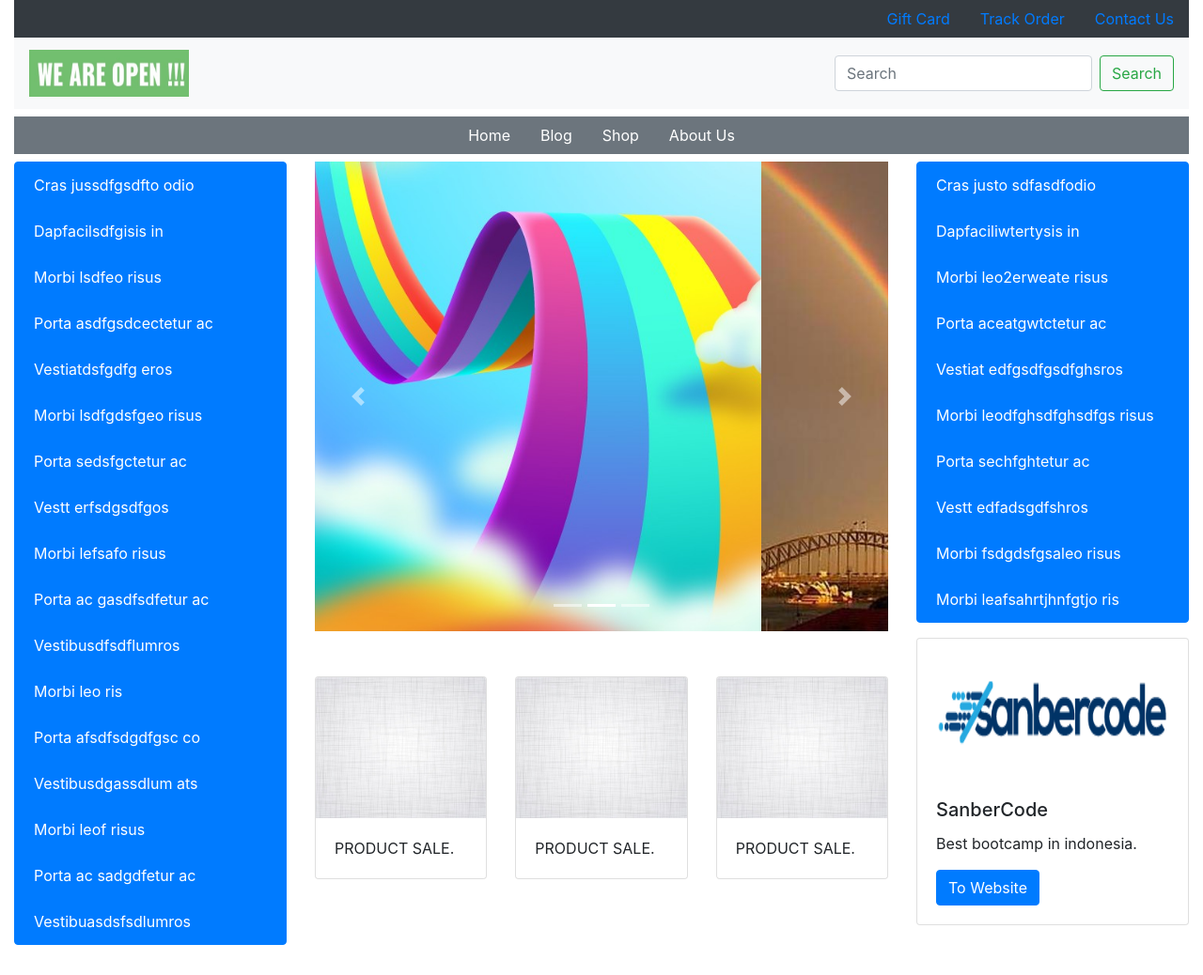
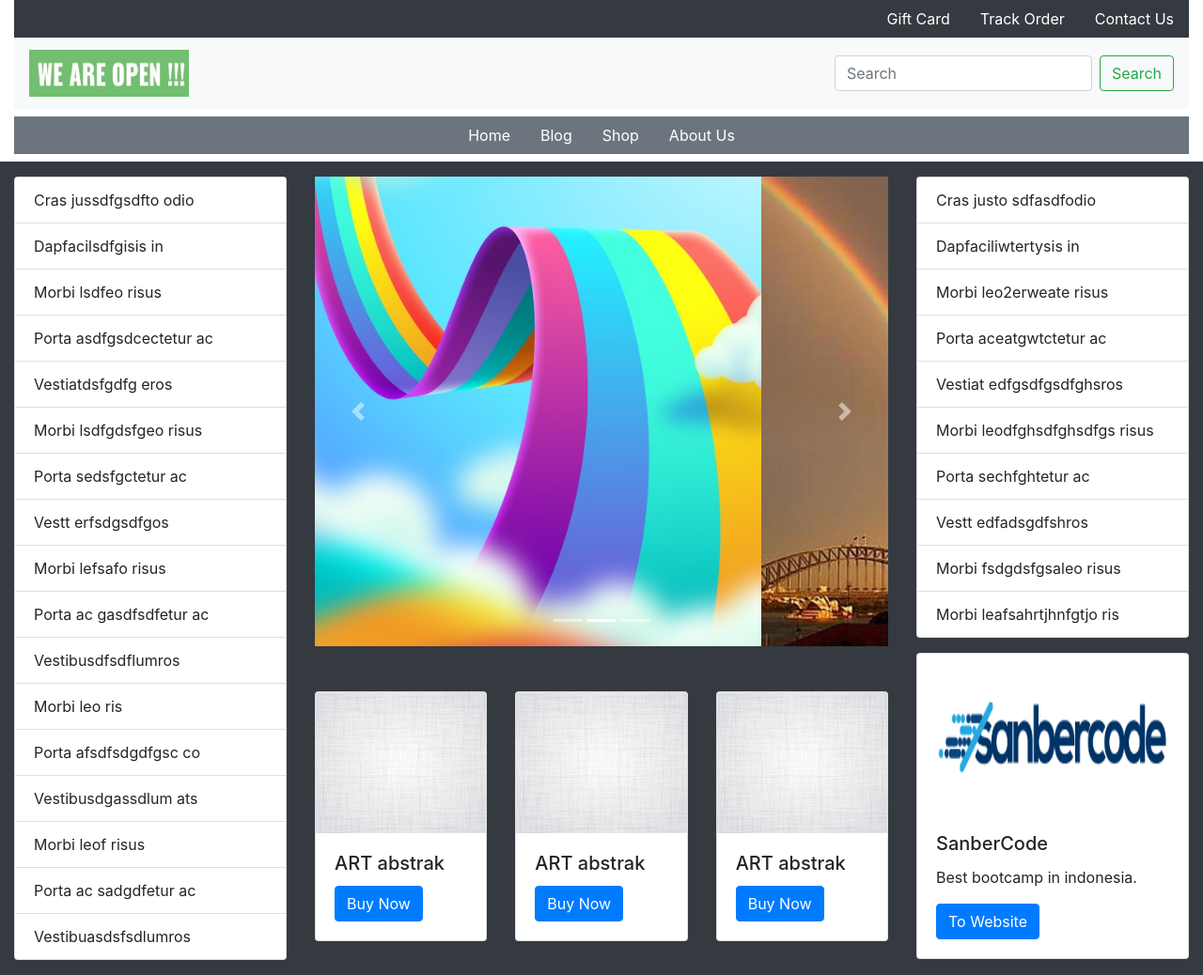
Before and after one commit to borntobealive/sanbercode-laravel, a plain HTML site: page bootstrap sanbercode/index.html in a window 1280 px wide. Shown: the whole page at 94% size. Before the commit the page ends 1006 px from the top, so only its background shows below. Drawn offline with nearby package versions, Linux system fonts and the light colour scheme.

Commit message:
Update index.html

```diff
--- a/bootstrap sanbercode/index.html
+++ b/bootstrap sanbercode/index.html
@@ -15,13 +15,13 @@
         <div class="d-flex justify-content-end bg-dark">
             <ul class="nav">
                 <li class="nav-item">
-                  <a class="nav-link active" href="#">Gift Card</a>
+                  <a class="nav-link text-white" href="#">Gift Card</a>
                 </li>
                 <li class="nav-item">
-                  <a class="nav-link" href="#">Track Order</a>
+                  <a class="nav-link text-white" href="#">Track Order</a>
                 </li>
                 <li class="nav-item">
-                  <a class="nav-link" href="#">Contact Us</a>
+                  <a class="nav-link text-white" href="#">Contact Us</a>
                 </li>
               </ul>
         </div>
@@ -41,7 +41,7 @@
         <div  class="d-flex justify-content-around bg-secondary mt-2">
             <ul class="nav">
                 <li class="nav-item">
-                  <a class="nav-link active text-white" href="#">Home</a>
+                  <a class="nav-link text-white" href="#">Home</a>
                 </li>
                 <li class="nav-item">
                   <a class="nav-link text-white" href="#">Blog</a>
@@ -56,29 +56,29 @@
         </div>
       </div>
       <div class="container-fluid mt-2">
-        <div class="row">
-            <div class="col-3">
+        <div class="row bg-dark">
+            <div class="col-3 mb-3 mt-3">
                 <ul class="list-group">
-                    <li class="list-group-item active">Cras jussdfgsdfto odio</li>
-                    <li class="list-group-item active">Dapfacilsdfgisis in</li>
-                    <li class="list-group-item active">Morbi lsdfeo risus</li>
-                    <li class="list-group-item active">Porta asdfgsdcectetur ac</li>
-                    <li class="list-group-item active">Vestiatdsfgdfg eros</li>
-                    <li class="list-group-item active">Morbi lsdfgdsfgeo risus</li>
-                    <li class="list-group-item active">Porta sedsfgctetur ac</li>
-                    <li class="list-group-item active">Vestt erfsdgsdfgos</li>
-                    <li class="list-group-item active">Morbi lefsafo risus</li>
-                    <li class="list-group-item active">Porta ac gasdfsdfetur ac</li>
-                    <li class="list-group-item active">Vestibusdfsdflumros</li>
-                    <li class="list-group-item active">Morbi leo ris</li>
-                    <li class="list-group-item active">Porta afsdfsdgdfgsc co</li>
-                    <li class="list-group-item active">Vestibusdgassdlum ats</li>
-                    <li class="list-group-item active">Morbi leof risus</li>
-                    <li class="list-group-item active">Porta ac sadgdfetur ac</li>
-                    <li class="list-group-item active">Vestibuasdsfsdlumros</li>
+                    <li class="list-group-item">Cras jussdfgsdfto odio</li>
+                    <li class="list-group-item">Dapfacilsdfgisis in</li>
+                    <li class="list-group-item">Morbi lsdfeo risus</li>
+                    <li class="list-group-item">Porta asdfgsdcectetur ac</li>
+                    <li class="list-group-item">Vestiatdsfgdfg eros</li>
+                    <li class="list-group-item">Morbi lsdfgdsfgeo risus</li>
+                    <li class="list-group-item">Porta sedsfgctetur ac</li>
+                    <li class="list-group-item">Vestt erfsdgsdfgos</li>
+                    <li class="list-group-item">Morbi lefsafo risus</li>
+                    <li class="list-group-item">Porta ac gasdfsdfetur ac</li>
+                    <li class="list-group-item">Vestibusdfsdflumros</li>
+                    <li class="list-group-item">Morbi leo ris</li>
+                    <li class="list-group-item">Porta afsdfsdgdfgsc co</li>
+                    <li class="list-group-item">Vestibusdgassdlum ats</li>
+                    <li class="list-group-item">Morbi leof risus</li>
+                    <li class="list-group-item">Porta ac sadgdfetur ac</li>
+                    <li class="list-group-item">Vestibuasdsfsdlumros</li>
                 </ul>
             </div>
-            <div class="col-6">
+            <div class="col-6 mt-3">
                 <div id="carouselExampleControls" class="carousel slide" data-ride="carousel">
                     <ol class="carousel-indicators">
                         <li data-target="#carouselExampleIndicators" data-slide-to="0" class="active"></li>
@@ -110,7 +110,8 @@
                         <div class="card">
                           <img class="card-img-top" src="img/pattern.jpg" height="150px" alt="Card image cap">
                           <div class="card-body">
-                              <p class="card-text">PRODUCT SALE.</p>
+                            <h5 class="card-title">ART abstrak</h5>
+                            <a href="#" class="btn btn-primary">Buy Now</a>
                           </div>
                         </div>
                       </div>
@@ -118,7 +119,8 @@
                         <div class="card">
                           <img class="card-img-top" src="img/pattern.jpg" height="150px" alt="Card image cap">
                           <div class="card-body">
-                              <p class="card-text">PRODUCT SALE.</p>
+                            <h5 class="card-title">ART abstrak</h5>
+                            <a href="#" class="btn btn-primary">Buy Now</a>
                           </div>
                         </div>
                       </div>
@@ -126,33 +128,34 @@
                         <div class="card">
                           <img class="card-img-top" src="img/pattern.jpg" height="150px" alt="Card image cap">
                           <div class="card-body">
-                              <p class="card-text">PRODUCT SALE.</p>
+                            <h5 class="card-title">ART abstrak</h5>
+                            <a href="#" class="btn btn-primary">Buy Now</a>
                           </div>
                         </div>
                       </div>
                   </div>
             </div>
-            <div class="col-3">
+            <div class="col-3 mt-3">
                 <ul class="list-group">
-                    <li class="list-group-item active">Cras justo sdfasdfodio</li>
-                    <li class="list-group-item active">Dapfaciliwtertysis in</li>
-                    <li class="list-group-item active">Morbi leo2erweate risus</li>
-                    <li class="list-group-item active">Porta aceatgwtctetur ac</li>
-                    <li class="list-group-item active">Vestiat edfgsdfgsdfghsros</li>
-                    <li class="list-group-item active">Morbi leodfghsdfghsdfgs risus</li>
-                    <li class="list-group-item active">Porta sechfghtetur ac</li>
-                    <li class="list-group-item active">Vestt edfadsgdfshros</li>
-                    <li class="list-group-item active">Morbi fsdgdsfgsaleo risus</li>
-                    <li class="list-group-item active">Morbi leafsahrtjhnfgtjo ris</li>
+                    <li class="list-group-item">Cras justo sdfasdfodio</li>
+                    <li class="list-group-item">Dapfaciliwtertysis in</li>
+                    <li class="list-group-item">Morbi leo2erweate risus</li>
+                    <li class="list-group-item">Porta aceatgwtctetur ac</li>
+                    <li class="list-group-item">Vestiat edfgsdfgsdfghsros</li>
+                    <li class="list-group-item">Morbi leodfghsdfghsdfgs risus</li>
+                    <li class="list-group-item">Porta sechfghtetur ac</li>
+                    <li class="list-group-item">Vestt edfadsgdfshros</li>
+                    <li class="list-group-item">Morbi fsdgdsfgsaleo risus</li>
+                    <li class="list-group-item">Morbi leafsahrtjhnfgtjo ris</li>
                 </ul>
                 <div class="row mt-3">
                     <div class="col">
                         <div class="card">
-                            <img class="card-img-top" src="img/logo.png" height="150px" alt="Card image cap">
+                            <img class="card-img-top" src="img/logo.png" height="170px" alt="Card image cap">
                             <div class="card-body">
                               <h5 class="card-title">SanberCode</h5>
                               <p class="card-text">Best bootcamp in indonesia.</p>
-                              <a href="#" class="btn btn-primary">To Website</a>
+                              <a href="https://sanbercode.com/" class="btn btn-primary">To Website</a>
                             </div>
                           </div>
                     </div>
```
Lines whose indentation alone changed are shown as unchanged.
